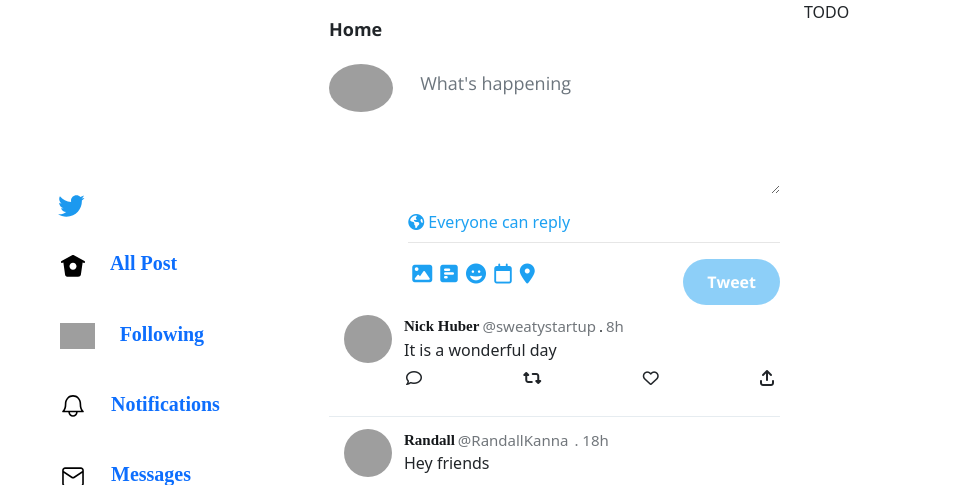
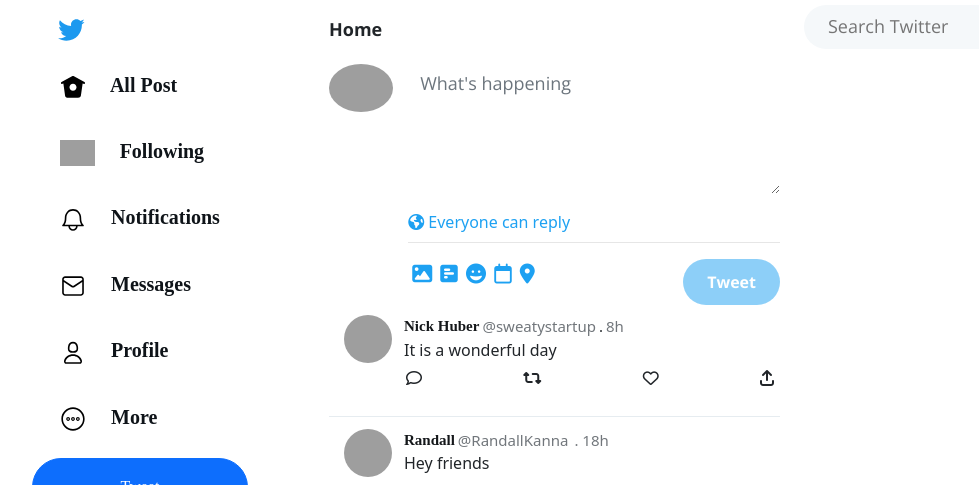
Before and after one commit to Theresa-o/Twitter, a Django app: page / in a window 1280 px wide. Shown: the top 485 px of the page, without its empty margins (38-1017 px from the left). Run offline with Django 3.2, Linux system fonts and the light colour scheme; some libraries are stand-ins or nearby versions; grey boxes are pictures that could not be loaded.

Commit message:
Created the RHS serchBar

```diff
--- a/project4/network/static/network/styles.css
+++ b/project4/network/static/network/styles.css
@@ -17,8 +17,9 @@
 }
 
 .left-sidebar {
-  /* position: fixed; */
-  position: relative;
+  position: fixed;
+  top: 0;
+  margin-top: 13px;
 }
 
 .navbar-brand:hover {
@@ -26,7 +27,6 @@
   border-radius: 50%;
   color: #1da0f2;
   margin-right: 23px;
-  /* padding: 20px; */
 }
 
 .left-sidebar-menu {
@@ -47,13 +47,24 @@
 
 .nav-item {
   padding: 10px;
-  margin: 2px 2px;
+  margin: 0 2px;
 }
 
-.nav-item:hover {
-  background: rgba(29, 161, 242, 0.1);
+/* .nav-item:hover {
+    background: rgb(225, 232, 237);
+    border-radius: 18px;
+    color: rgb(15, 20, 25);
+} */
+
+.nav-link {
+  text-decoration: none;
+  color: rgb(15, 20, 25);
   border-radius: 20px;
-  color: #1da0f2;
+}
+
+.nav-link:hover {
+  background: rgb(225, 232, 237);
+  color: rgb(15, 20, 25);
 }
 
 /* --------------------------------MAIN PAGE------ */
@@ -109,8 +120,6 @@
 }
 
 .main-page-input-privacy {
-  /* display: flex;
-    align-items: flex-start; */
   display: inline-block;
   color: #1da1f2;
   cursor: pointer;
@@ -121,10 +130,6 @@
 main-page-input-privacy-text {
   display: inline;
 }
-
-/* .main-page-input-privacy i{
-    float: left;
-} */
 
 .main-page-input-icons {
   display: flex;
@@ -156,23 +161,14 @@
   background-color: #1da1f2;
   text-align: center;
   cursor: pointer;
-  /* width: 75px; */
-  /* height: 30px; */
   border: none;
   outline: none;
   opacity: 0.5;
 }
 
-/* .main-page-input form {
-
-} */
 
 /* .left-sidebar-menu-icon-active using js {
     filter: invert(52%) sepia(50%) saturate(2964%) hue-rotate(179deg) brightness(95%) contrast(97%);
-
-} */
-
-/* .left-sidebar-menu-btn {
 
 } */
 
@@ -206,7 +202,6 @@
 }
 
 .tweetBox__tweetButton {
-  background-color: var(--twitter-color);
   border: none;
   color: white;
   font-weight: 900;
@@ -224,6 +219,10 @@
   border-bottom: 1px solid #e6ecf0;
   cursor: pointer;
   padding: 10px 15px;
+}
+
+.tweet:hover {
+  background-color: #F5F8FA;
 }
 
 .tweet-author-image {
@@ -247,7 +246,13 @@
   text-decoration: none;
   font-size: 15px;
   margin-right: 3px;
+}
 
+.tweet-author-username:hover,
+tweet-author-username:active,
+tweet-author-username:focus {
+  text-decoration: underline;
+  color: #14171a;
 }
 
 .tweet-author-handle {
@@ -273,3 +278,44 @@
   margin-left: -30px;
   width: 400px;
 }
+
+/* ------------------------RIGHT SIDEBAR-------------------------- */
+
+.searchWrapper{
+  width: 100%;
+  margin: 5px auto;
+}
+
+.searchBar{
+  width: 100%;
+  display: flex;
+  flex-direction: row;
+  align-items: center;
+}
+
+#searchQuerySubmit{
+  width: 56px;
+  height: 44.8px;
+  margin-right: -56px;
+  background: none;
+  border: none;
+  outline: none;
+}
+
+#searchQuerySubmit:hover {
+  cursor: pointer;
+}
+
+#searchQueryInput{
+  width: 100%;
+  height: 44px;
+  background: #F5F8FA;
+  outline: none;
+  border: none;
+  border-radius: 26px;
+  padding: 0 56px 0 24px;
+}
+
+#searchQueryInput::placeholder{
+  margin-right: 60px;
+}
--- a/project4/network/templates/network/layout.html
+++ b/project4/network/templates/network/layout.html
@@ -177,7 +177,14 @@
                 </div>
 
                 <div class="col-4">
-                TODO
+                    <div class="searchWrapper">
+                        <div class="searchBar">
+                            <button id="searchQuerySubmit" type="submit">
+                                <svg style="width:24px;height:24px" viewBox="0 0 24 24"><path fill="#666666" d="M9.5,3A6.5,6.5 0 0,1 16,9.5C16,11.11 15.41,12.59 14.44,13.73L14.71,14H15.5L20.5,19L19,20.5L14,15.5V14.71L13.73,14.44C12.59,15.41 11.11,16 9.5,16A6.5,6.5 0 0,1 3,9.5A6.5,6.5 0 0,1 9.5,3M9.5,5C7,5 5,7 5,9.5C5,12 7,14 9.5,14C12,14 14,12 14,9.5C14,7 12,5 9.5,5Z" /></svg>
+                            </button>
+                            <input type="text" id="searchQueryInput" placeholder="Search Twitter" value="">
+                        </div>
+                    </div>
                 </div>
             </div>
         </div>
```
